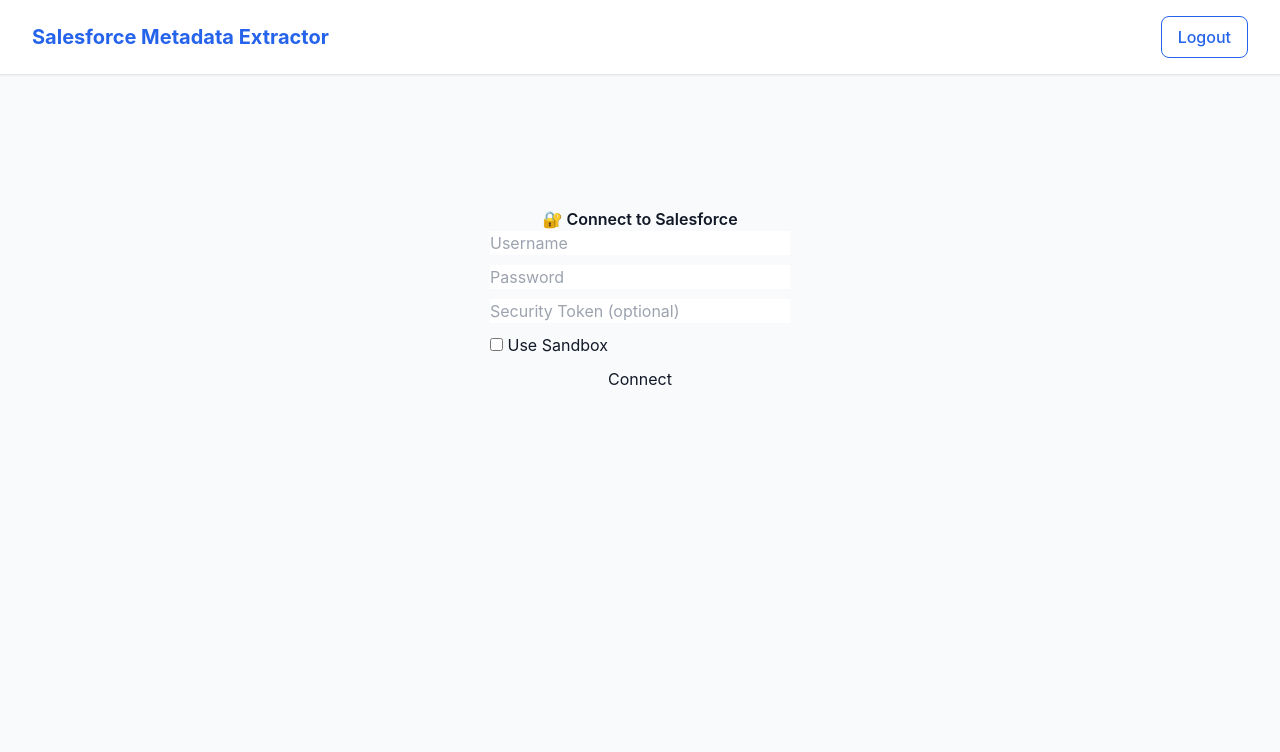
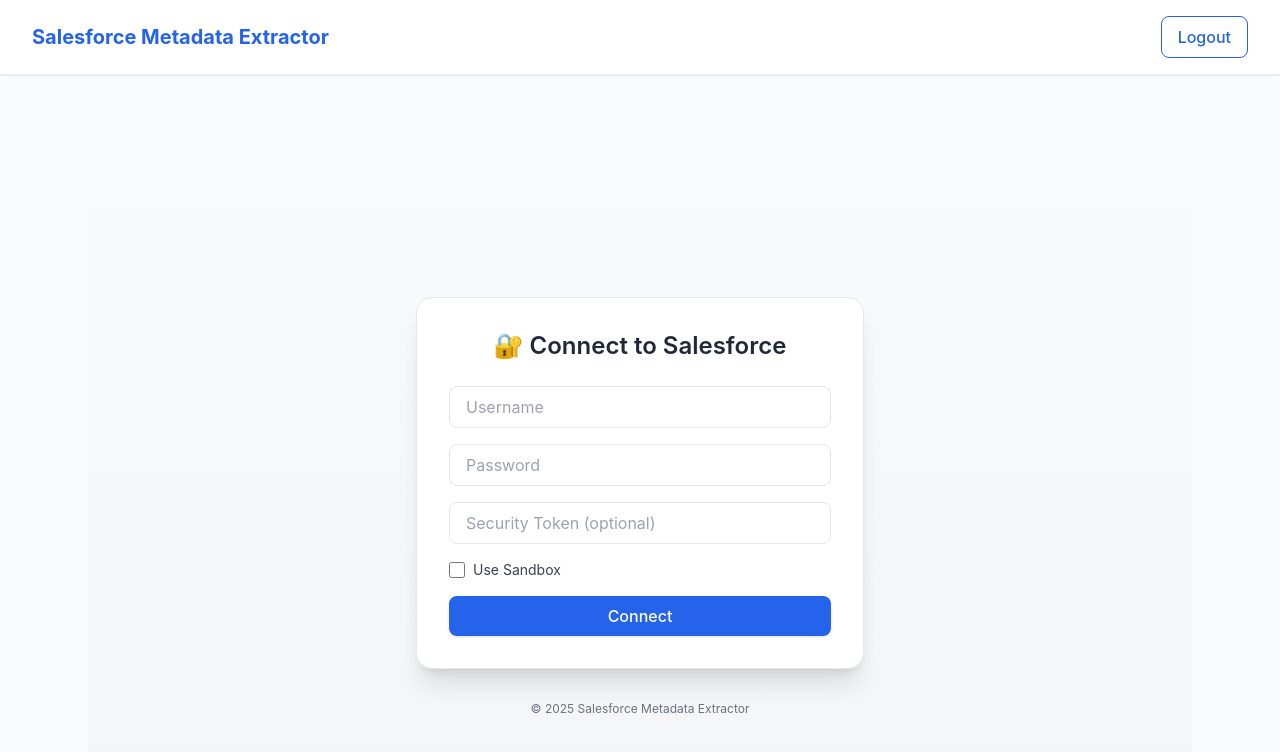
Before and after one commit to Devil-1412/salesforce-fields-metadata-extracter, a Next.js app: page / in a window 1280 px wide. Shown: the top 752 px of the page. Built offline with nearby package versions, Linux system fonts and the light colour scheme.

Commit message:
Update page.js

```diff
--- a/app/page.js
+++ b/app/page.js
@@ -35,18 +35,76 @@ export default function LoginPage() {
   };
 
   return (
-    <div style={{ display: "flex", flexDirection: "column", alignItems: "center", marginTop: "100px" }}>
-      <h2>🔐 Connect to Salesforce</h2>
-      <form onSubmit={handleLogin} style={{ display: "flex", flexDirection: "column", width: "300px", gap: "10px" }}>
-        <input placeholder="Username" value={username} onChange={(e) => setUsername(e.target.value)} required />
-        <input placeholder="Password" type="password" value={password} onChange={(e) => setPassword(e.target.value)} required />
-        <input placeholder="Security Token (optional)" value={token} onChange={(e) => setToken(e.target.value)} />
-        <label>
-          <input type="checkbox" checked={isSandbox} onChange={(e) => setIsSandbox(e.target.checked)} /> Use Sandbox
-        </label>
-        <button type="submit" disabled={loading}>{loading ? "Connecting..." : "Connect"}</button>
-      </form>
-      {message && <p style={{ color: "red", marginTop: "10px" }}>{message}</p>}
+    <div className="flex flex-col items-center justify-center min-h-screen bg-gradient-to-b from-gray-50 to-gray-100">
+      <div className="bg-white shadow-xl rounded-2xl p-8 w-full max-w-md border border-gray-200">
+        <h2 className="text-2xl font-semibold text-center text-gray-800 mb-6">
+          🔐 Connect to Salesforce
+        </h2>
+
+        <form onSubmit={handleLogin} className="space-y-4">
+          <div>
+            <input
+              type="text"
+              placeholder="Username"
+              className="input w-full px-4 py-2 border border-gray-300 rounded-lg focus:outline-none focus:ring-2 focus:ring-blue-500"
+              value={username}
+              onChange={(e) => setUsername(e.target.value)}
+              required
+            />
+          </div>
+
+          <div>
+            <input
+              type="password"
+              placeholder="Password"
+              className="input w-full px-4 py-2 border border-gray-300 rounded-lg focus:outline-none focus:ring-2 focus:ring-blue-500"
+              value={password}
+              onChange={(e) => setPassword(e.target.value)}
+              required
+            />
+          </div>
+
+          <div>
+            <input
+              type="text"
+              placeholder="Security Token (optional)"
+              className="input w-full px-4 py-2 border border-gray-300 rounded-lg focus:outline-none focus:ring-2 focus:ring-blue-500"
+              value={token}
+              onChange={(e) => setToken(e.target.value)}
+            />
+          </div>
+
+          <label className="flex items-center space-x-2 text-gray-700 text-sm">
+            <input
+              type="checkbox"
+              checked={isSandbox}
+              onChange={(e) => setIsSandbox(e.target.checked)}
+              className="w-4 h-4 text-blue-600 rounded focus:ring-blue-500"
+            />
+            <span>Use Sandbox</span>
+          </label>
+
+          <button
+            type="submit"
+            disabled={loading}
+            className={`w-full py-2 mt-2 rounded-lg font-medium transition-colors ${
+              loading
+                ? "bg-gray-400 text-white cursor-not-allowed"
+                : "bg-blue-600 hover:bg-blue-700 text-white shadow"
+            }`}
+          >
+            {loading ? "Connecting..." : "Connect"}
+          </button>
+        </form>
+
+        {message && (
+          <p className="text-red-500 text-center mt-4 text-sm">{message}</p>
+        )}
+      </div>
+
+      <footer className="mt-8 text-gray-500 text-xs">
+        © {new Date().getFullYear()} Salesforce Metadata Extractor
+      </footer>
     </div>
   );
 }
```
